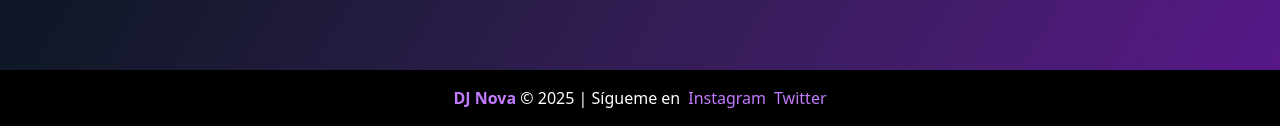
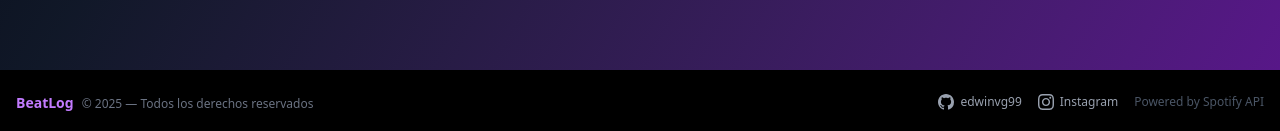
Before and after one commit to edwinvg99/spotify-TDEA, a React (Vite) app: page / in a window 1280 px wide. Shown: the part 2178-2309 px from the top of the page. Built offline with nearby package versions, Linux system fonts and the light colour scheme; no server answers; sample sign-in values are in the browser's storage.

Commit message:
update name BeatLog

```diff
--- a/index.html
+++ b/index.html
@@ -5,7 +5,7 @@
     <meta name="viewport" content="width=device-width, initial-scale=1.0" />
     <link rel="icon" type="image/svg+xml" href="/spotifyIcono.svg" />
 
-    <title>Spotify TDEA</title>
+    <title>BeatLog</title>
     <!-- Cargar el SDK de Spotify después de que la ventana esté lista -->
     <script>
       window.onSpotifyWebPlaybackSDKReady = () => {
--- a/package.json
+++ b/package.json
@@ -1,5 +1,5 @@
 {
-  "name": "spotify-clone",
+  "name": "beatlog",
   "private": true,
   "version": "0.0.0",
   "type": "module",
--- a/src/shared/components/layout/Footer.jsx
+++ b/src/shared/components/layout/Footer.jsx
@@ -1,9 +1,42 @@
 const Footer = () => (
-  <footer className="bg-black bg-opacity-80 text-white text-center py-4 mt-8">
-    <div>
-      <span className="font-bold text-purple-400">DJ Nova</span> &copy; {new Date().getFullYear()} | Sígueme en
-      <a href="https://instagram.com" target="_blank" rel="noopener noreferrer" className="ml-2 text-purple-400 hover:underline">Instagram</a>
-      <a href="https://twitter.com" target="_blank" rel="noopener noreferrer" className="ml-2 text-purple-400 hover:underline">Twitter</a>
+  <footer className="bg-black bg-opacity-80 text-white py-5 mt-8">
+    <div className="max-w-7xl mx-auto px-4 flex flex-col sm:flex-row items-center justify-between gap-3">
+      <div className="text-center sm:text-left">
+        <span className="font-bold text-purple-400 text-sm">BeatLog</span>
+        <span className="text-gray-500 text-xs ml-2">
+          &copy; {new Date().getFullYear()} — Todos los derechos reservados
+        </span>
+      </div>
+
+      <div className="flex items-center gap-4 text-gray-400 text-xs">
+        <a
+          href="https://github.com/edwinvg99"
+          target="_blank"
+          rel="noopener noreferrer"
+          className="flex items-center gap-1.5 hover:text-white transition-colors"
+        >
+          <svg className="w-4 h-4" fill="currentColor" viewBox="0 0 24 24">
+            <path d="M12 0C5.37 0 0 5.37 0 12c0 5.31 3.435 9.795 8.205 11.385.6.105.825-.255.825-.57 0-.285-.015-1.23-.015-2.235-3.015.555-3.795-.735-4.035-1.41-.135-.345-.72-1.41-1.23-1.695-.42-.225-1.02-.78-.015-.795.945-.015 1.62.87 1.845 1.23 1.08 1.815 2.805 1.305 3.495.99.105-.78.42-1.305.765-1.605-2.67-.3-5.46-1.335-5.46-5.925 0-1.305.465-2.385 1.23-3.225-.12-.3-.54-1.53.12-3.18 0 0 1.005-.315 3.3 1.23.96-.27 1.98-.405 3-.405s2.04.135 3 .405c2.295-1.56 3.3-1.23 3.3-1.23.66 1.65.24 2.88.12 3.18.765.84 1.23 1.905 1.23 3.225 0 4.605-2.805 5.625-5.475 5.925.435.375.81 1.095.81 2.22 0 1.605-.015 2.895-.015 3.3 0 .315.225.69.825.57A12.02 12.02 0 0024 12c0-6.63-5.37-12-12-12z" />
+          </svg>
+          edwinvg99
+        </a>
+
+        <a
+          href="https://instagram.com"
+          target="_blank"
+          rel="noopener noreferrer"
+          className="flex items-center gap-1.5 hover:text-pink-400 transition-colors"
+        >
+          <svg className="w-4 h-4" fill="currentColor" viewBox="0 0 24 24">
+            <path d="M12 2.163c3.204 0 3.584.012 4.85.07 3.252.148 4.771 1.691 4.919 4.919.058 1.265.069 1.645.069 4.849 0 3.205-.012 3.584-.069 4.849-.149 3.225-1.664 4.771-4.919 4.919-1.266.058-1.644.07-4.85.07-3.204 0-3.584-.012-4.849-.07-3.26-.149-4.771-1.699-4.919-4.92-.058-1.265-.07-1.644-.07-4.849 0-3.204.013-3.583.07-4.849.149-3.227 1.664-4.771 4.919-4.919 1.266-.057 1.645-.069 4.849-.069zm0-2.163c-3.259 0-3.667.014-4.947.072-4.358.2-6.78 2.618-6.98 6.98-.059 1.281-.073 1.689-.073 4.948 0 3.259.014 3.668.072 4.948.2 4.358 2.618 6.78 6.98 6.98 1.281.058 1.689.072 4.948.072 3.259 0 3.668-.014 4.948-.072 4.354-.2 6.782-2.618 6.979-6.98.059-1.28.073-1.689.073-4.948 0-3.259-.014-3.667-.072-4.947-.196-4.354-2.617-6.78-6.979-6.98-1.281-.059-1.69-.073-4.949-.073zm0 5.838c-3.403 0-6.162 2.759-6.162 6.162s2.759 6.163 6.162 6.163 6.162-2.759 6.162-6.163c0-3.403-2.759-6.162-6.162-6.162zm0 10.162c-2.209 0-4-1.79-4-4 0-2.209 1.791-4 4-4s4 1.791 4 4c0 2.21-1.791 4-4 4zm6.406-11.845c-.796 0-1.441.645-1.441 1.44s.645 1.44 1.441 1.44c.795 0 1.439-.645 1.439-1.44s-.644-1.44-1.439-1.44z" />
+          </svg>
+          Instagram
+        </a>
+
+        <span className="text-gray-600 hidden sm:inline">
+          Powered by Spotify API
+        </span>
+      </div>
     </div>
   </footer>
 );
```
Also changed, not shown: 2 other files (tests, documents, lock files or other folders).
